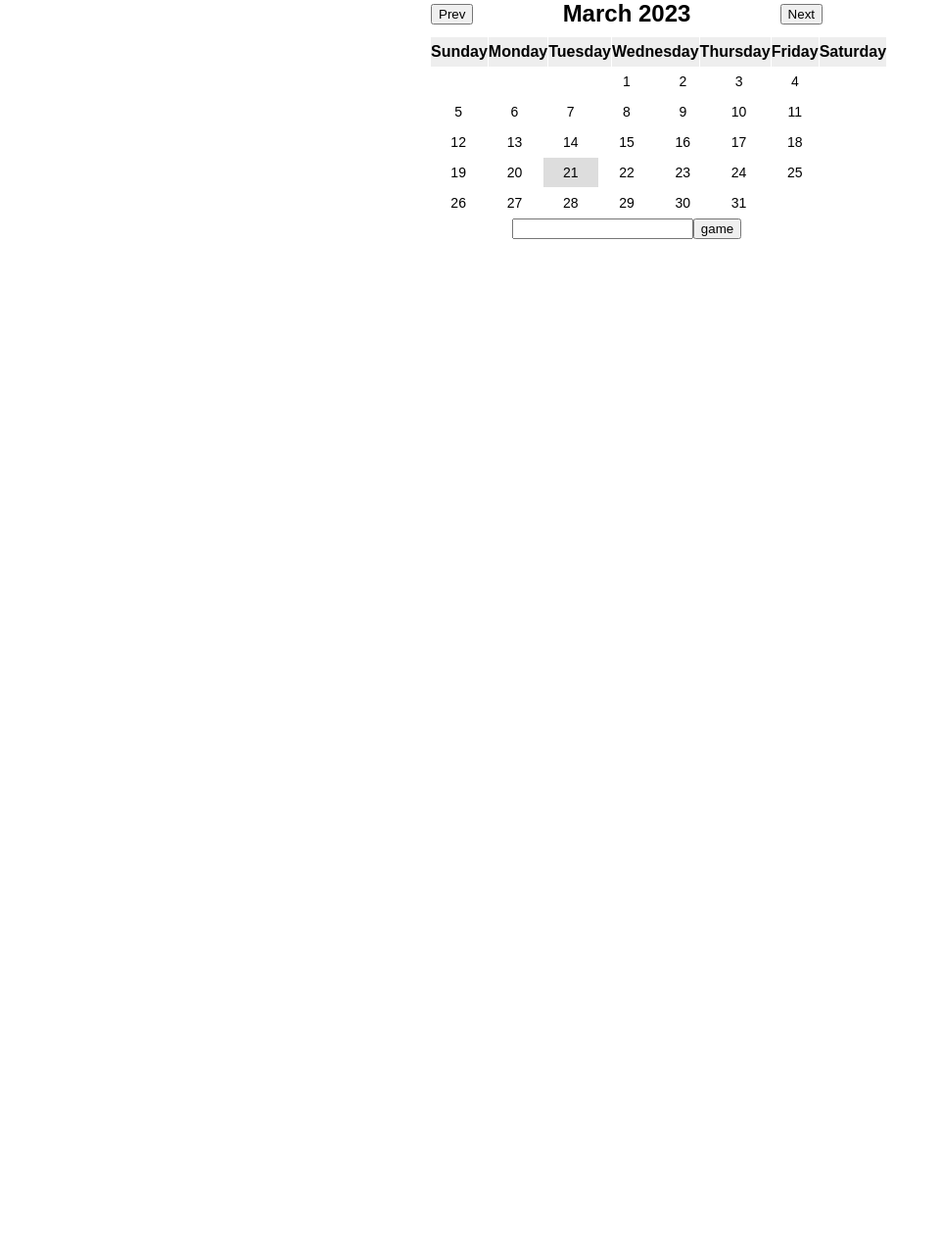
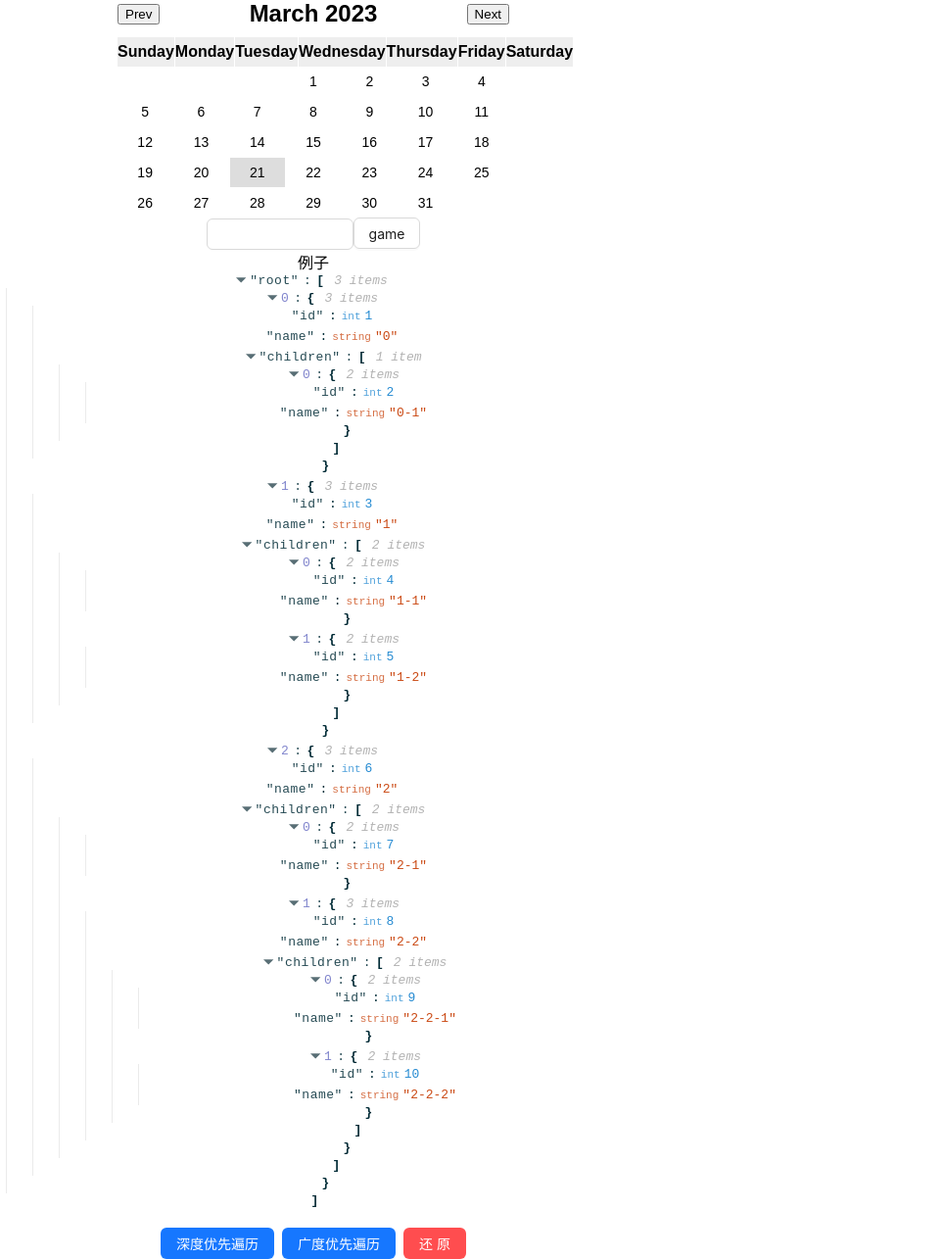
Before and after one commit to daLianTheBigFace/daLianTheBigFace, a React (Create React App) app: page /home in a window 1280 px wide. Shown: the whole page at 98% size, without its empty margins (0-962 px from the left). Before the commit the page ends 800 px from the top, so only its background shows below. Built offline with nearby package versions, Linux system fonts and the light colour scheme.

Commit message:
feat(project): add less

```diff
--- a/package.json
+++ b/package.json
@@ -6,10 +6,13 @@
     "@testing-library/jest-dom": "^5.16.5",
     "@testing-library/react": "^13.4.0",
     "@testing-library/user-event": "^13.5.0",
-    "antd": "^5.1.7",
+    "antd": "^5.3.2",
+    "less": "^4.1.3",
+    "less-loader": "^11.1.0",
     "moment": "^2.29.4",
     "react": "^18.2.0",
     "react-dom": "^18.2.0",
+    "react-json-view": "^1.21.3",
     "react-router-dom": "^5.2.0",
     "react-scripts": "5.0.1",
     "web-vitals": "^2.1.4"
--- a/src/pages/base-concept/Calendar.css
+++ /dev/null
@@ -1,57 +0,0 @@
-.calendar {
-    display: flex;
-    flex-direction: column;
-    max-width: 400px;
-    margin: 0 auto;
-    font-family: Arial, sans-serif;
-  }
-  .calendar-header {
-    display: flex;
-    justify-content: space-between;
-    align-items: center;
-    font-size: 24px;
-    font-weight: bold;
-    margin-bottom: 10px;
-  }
-  .calendar-title {
-    text-align: center;
-  }
-  .calendar-day-header {
-    display: flex;
-    justify-content: center;
-    align-items: center;
-    height: 30px;
-    font-weight: bold;
-    background-color: #eee;
-  }
-  .calendar-days {
-    display: grid;
-    grid-template-columns: repeat(7, 1fr);
-    grid-gap: 1px;
-  }
-  .calendar-cells {
-    display: grid;
-    grid-template-columns: repeat(7, 1fr);
-    grid-gap: 1px;
-  }
-  .calendar-cell {
-    display: flex;
-    justify-content: center;
-    align-items: center;
-    height: 30px;
-    font-size: 14px;
-    cursor: pointer;
-  }
-  .calendar-cell-empty {
-    height: 30px;
-  }
-  .current-month {
-    background-color: #fff;
-  }
-  .other-month {
-    background-color: #eee;
-    color: #bbb;
-  }
-  .today {
-    background-color: #ddd;
-  }
--- /dev/null
+++ b/src/pages/base-concept/Calendar.less
@@ -0,0 +1,63 @@
+.container {
+  display: flex;
+  .box-1 {
+    flex: 0.5;
+  }
+}
+.calendar {
+  display: flex;
+  flex-direction: column;
+  max-width: 400px;
+  margin: 0 auto;
+  font-family: Arial, sans-serif;
+}
+.calendar-header {
+  display: flex;
+  justify-content: space-between;
+  align-items: center;
+  font-size: 24px;
+  font-weight: bold;
+  margin-bottom: 10px;
+}
+.calendar-title {
+  text-align: center;
+}
+.calendar-day-header {
+  display: flex;
+  justify-content: center;
+  align-items: center;
+  height: 30px;
+  font-weight: bold;
+  background-color: #eee;
+}
+.calendar-days {
+  display: grid;
+  grid-template-columns: repeat(7, 1fr);
+  grid-gap: 1px;
+}
+.calendar-cells {
+  display: grid;
+  grid-template-columns: repeat(7, 1fr);
+  grid-gap: 1px;
+}
+.calendar-cell {
+  display: flex;
+  justify-content: center;
+  align-items: center;
+  height: 30px;
+  font-size: 14px;
+  cursor: pointer;
+}
+.calendar-cell-empty {
+  height: 30px;
+}
+.current-month {
+  background-color: #fff;
+}
+.other-month {
+  background-color: #eee;
+  color: #bbb;
+}
+.today {
+  background-color: #ddd;
+}
--- a/src/pages/base-concept/index.jsx
+++ b/src/pages/base-concept/index.jsx
@@ -1,8 +1,62 @@
-import { useCallback, useState,  } from "react";
+import { useCallback, useState } from "react";
+import { Space, Button, Input } from "antd";
 import moment from "moment";
-import { useHistory  } from 'react-router-dom'
-import "./Calendar.css";
+import { useHistory } from "react-router-dom";
+import ReactJson from "react-json-view";
+import "./Calendar.less";
+let example = [
+  {
+    id: 1,
+    name: "0",
+    children: [
+      {
+        id: 2,
+        name: "0-1",
+      },
+    ],
+  },
+  {
+    id: 3,
+    name: "1",
+    children: [
+      {
+        id: 4,
+        name: "1-1",
+      },
+      {
+        id: 5,
+        name: "1-2",
+      },
+    ],
+  },
+  {
+    id: 6,
+    name: "2",
+    children: [
+      {
+        id: 7,
+        name: "2-1",
+      },
+      {
+        id: 8,
+        name: "2-2",
+        children: [
+          {
+            id: 9,
+            name: "2-2-1",
+          },
+          {
+            id: 10,
+            name: "2-2-2",
+          },
+        ],
+      },
+    ],
+  },
+];
 const Index = () => {
+  const [date, setDate] = useState(moment());
+  const [node, setNode] = useState(example);
   function myFn(e) {
     console.log(e || "防抖成功");
   }
@@ -16,7 +70,6 @@ const Index = () => {
     };
   }
   const fn = useCallback(debounce(myFn, 500), []);
-  const [date, setDate] = useState(moment());
   const prevMonth = () => {
     setDate(date.clone().subtract(1, "month"));
   };
@@ -36,7 +89,11 @@ const Index = () => {
     const weekdays = moment.weekdays();
     const days = [];
     for (let i = 0; i < 7; i++) {
-      days.push(<div className="calendar-day-header">{weekdays[i]}</div>);
+      days.push(
+        <div className="calendar-day-header" key={`${i}`}>
+          {weekdays[i]}
+        </div>
+      );
     }
     return <div className="calendar-days">{days}</div>;
   };
@@ -49,7 +106,9 @@ const Index = () => {
     const totalDays = monthEnd.diff(monthStart, "days") + 1;
     const days = [];
     for (let i = 0; i < startDiff; i++) {
-      days.push(<div className="calendar-cell-empty"></div>);
+      days.push(
+        <div className="calendar-cell-empty" key={`startDiff${i}`}></div>
+      );
     }
     for (let i = 1; i <= totalDays; i++) {
       const day = monthStart.clone().add(i - 1, "days");
@@ -60,25 +119,99 @@ const Index = () => {
         isCurrentMonth ? "current-month" : "other-month",
         isToday ? "today" : "",
       ].join(" ");
-      days.push(<div className={classNames}>{i}</div>);
+      days.push(
+        <div className={classNames} key={`totalDays${i}`}>
+          {i}
+        </div>
+      );
     }
     for (let i = 0; i < endDiff; i++) {
-      days.push(<div className="calendar-cell-empty"></div>);
+      days.push(
+        <div className="calendar-cell-empty" key={`endDiff${i}`}></div>
+      );
     }
     return <div className="calendar-cells">{days}</div>;
   };
-  const history = useHistory()
+  const history = useHistory();
+  const deepFirstSearch = (nodes) => {
+    let reasult = [];
+    nodes.forEach((item) => {
+      if (!item) return;
+      const map = (arr) => {
+        if (!arr.name) return;
+        reasult.push(arr.name);
+        arr.children && arr.children.forEach((itm) => map(itm));
+      };
+      map(item);
+    });
+    if (!reasult.length) return;
+    return setNode(reasult);
+  };
+  const whildFirstSearch = (nodes) => {
+    let arr = [];
+    let newNodes = JSON.parse(JSON.stringify(nodes));
+    while (newNodes.length) {
+      let nod = newNodes.shift();
+      if (!nod.name) return;
+      arr.push(nod.name);
+      nod.children && newNodes.push(...nod.children);
+    }
+    return setNode(arr);
+  };
   return (
-    <div>
-      <div className="calendar">
-        {renderCalendarHeader()}
-        {renderCalendarDays()}
-        {renderCalendarCells()}
+    <div className="container">
+      <div className="box-1">
+        <div className="calendar">
+          {renderCalendarHeader()}
+          {renderCalendarDays()}
+          {renderCalendarCells()}
+        </div>
+        <Input
+          style={{
+            width: "150px",
+          }}
+          type="text"
+          onChange={(e) => fn(e.target.value)}
+        />
+        <Button
+          onClick={() => {
+            history.push("./game");
+          }}
+        >
+          game
+        </Button>
+        <br />
+        <span>例子</span>
+        <ReactJson src={node} enableClipboard={false} />
+        <br />
+        <Space>
+          <Button
+            onClick={() => {
+              deepFirstSearch(node);
+            }}
+            type="primary"
+          >
+            深度优先遍历
+          </Button>
+          <Button
+            onClick={() => {
+              whildFirstSearch(node);
+            }}
+            type="primary"
+          >
+            广度优先遍历
+          </Button>
+          <Button
+            onClick={() => {
+              setNode(example);
+            }}
+            type="primary"
+            danger
+          >
+            还原
+          </Button>
+        </Space>
       </div>
-      <input type="text" onChange={(e) => fn(e.target.value)} />
-      <button onClick={()=>{
-        history.push('./game')
-      }}>game</button>
     </div>
   );
 };
```
Also changed, not shown: 1 other file (tests, documents, lock files or other folders).
